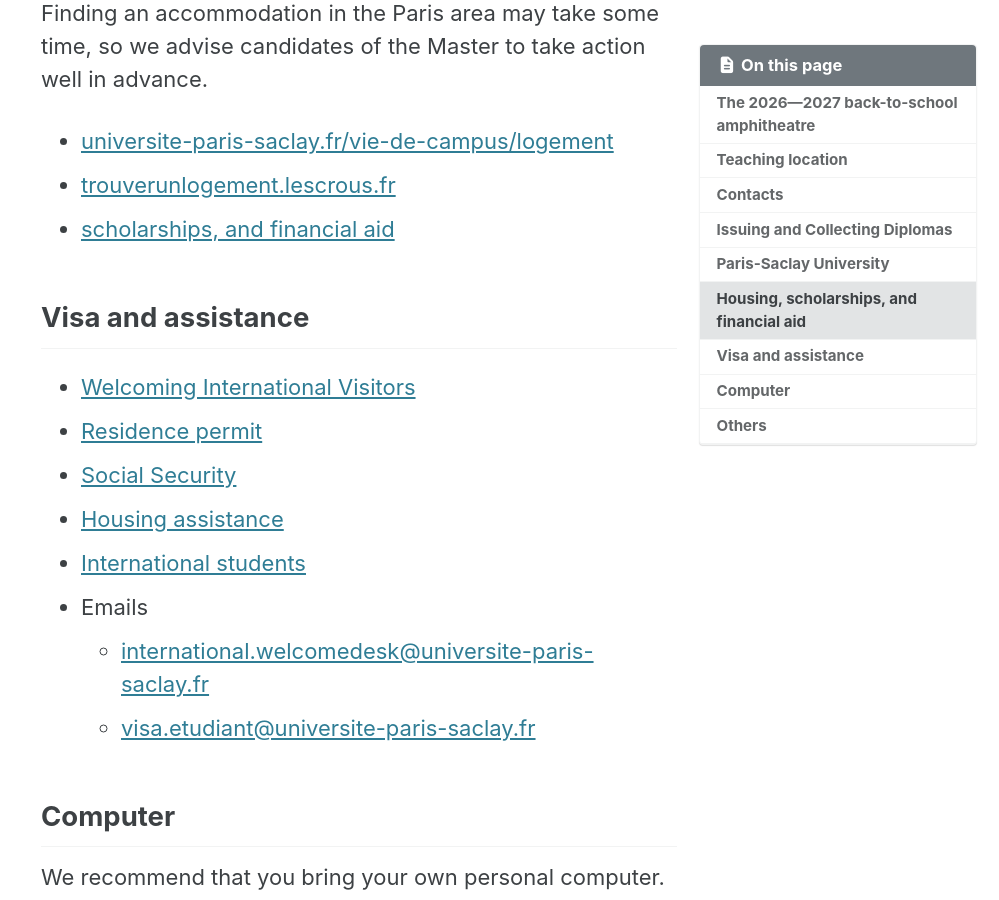
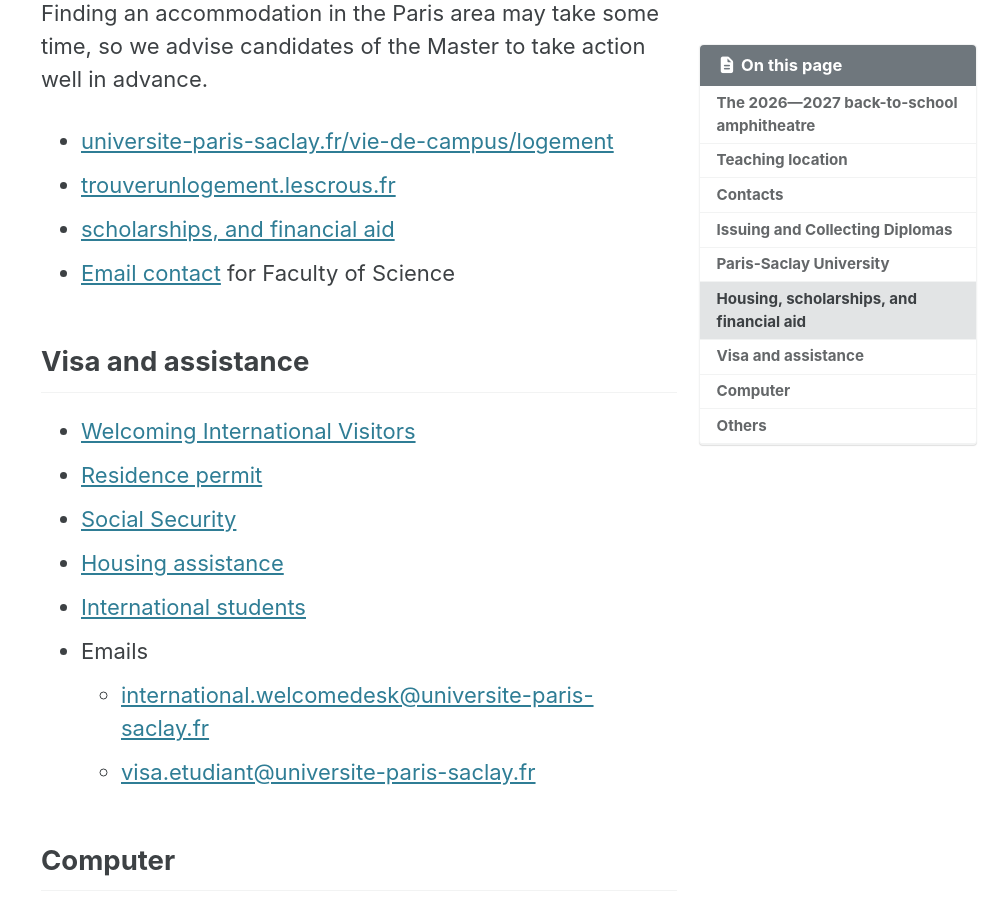
Before and after one commit to master-atsi/master-atsi.github.io, a Jekyll site: the page built from practical-infos.md, in a window 1280 px wide and 900 px high, scrolled down 2053 px. Shown: the whole window, without its empty margins (281-1280 px from the left). Built offline with Jekyll 4.4.1, drawn with Linux system fonts in a browser that asks for light colours; cached includes are drawn as plain includes; comment, search, counter and statistics services are not loaded.

Commit message:
Add referent

```diff
--- a/practical-infos.md
+++ b/practical-infos.md
@@ -46,6 +46,7 @@ candidates of the Master to take action well in advance.
 - [universite-paris-saclay.fr/vie-de-campus/logement](https://www.universite-paris-saclay.fr/vie-de-campus/logement)
 - [trouverunlogement.lescrous.fr](https://trouverunlogement.lescrous.fr)
 - [scholarships, and financial aid](https://www.universite-paris-saclay.fr/admission/bourses-et-aides-financieres/bourses-et-aides-etudiantes)
+- [Email contact](mailto:referent-logement.sciences@universite-paris-saclay.fr ) for Faculty of Science
 
 ## Visa and assistance
 
```
